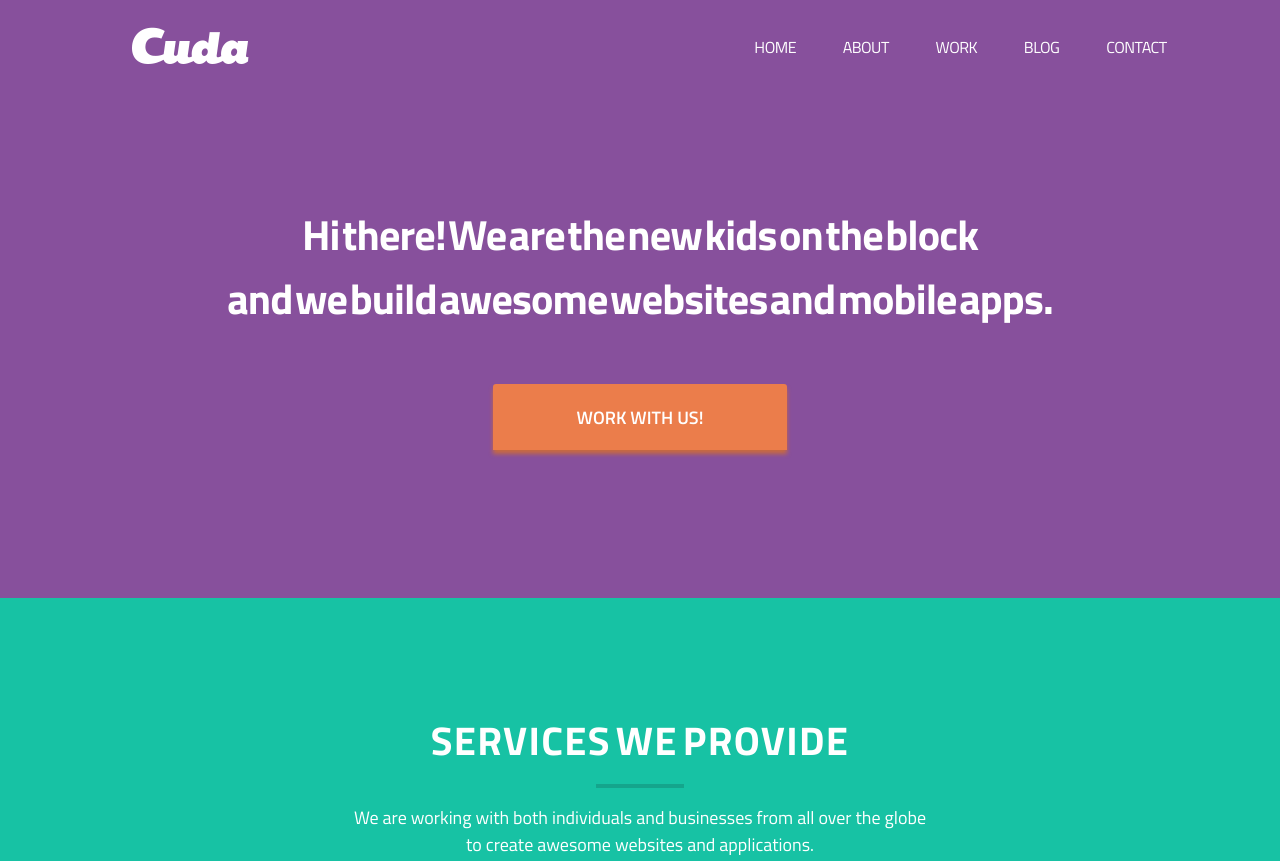
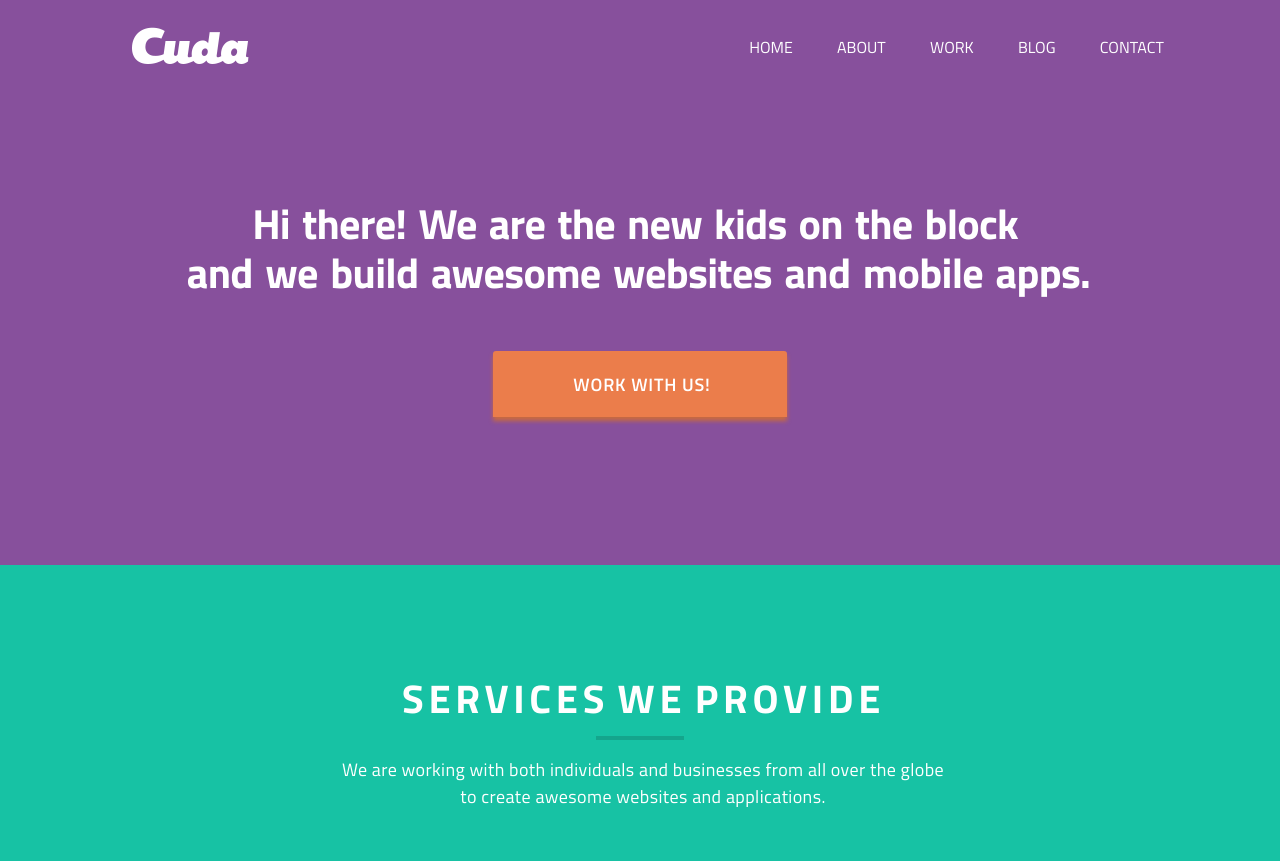
Before and after one commit to AlinaCherkasova/Cuda_master, a website: page src/views/index.html in a window 1280 px wide. Shown: the top 861 px of the page. Drawn offline with nearby package versions, Linux system fonts and the light colour scheme; files that its build step writes are made by us from their sources; files whose address does not match are found by name.

Commit message:
edition v.1.2

```diff
--- a/src/styles/base/_reset.less
+++ b/src/styles/base/_reset.less
@@ -60,3 +60,6 @@ svg:not(:root){
 main{
 	display: block;
 }
+p {
+	line-height: 1;
+}
--- a/src/styles/modules/Btn/Btn.less
+++ b/src/styles/modules/Btn/Btn.less
@@ -11,7 +11,7 @@
 	border-bottom-right-radius: 0;
 	border-bottom-left-radius: 0;
 	&-welcome{
-	    margin-top: 54px;
+	    margin-top: 58px;
 	}
 	&-wrap{
 		width: 100%;
@@ -22,6 +22,8 @@
 	    margin-left: 5px;
 	}
 	&--orange{
+		letter-spacing: 0.8px;
+		padding-left: 4px;
 		background: @color-btn-welcome;
 		box-shadow: 0 4px 4px @color-shadow-welcome;
 	}
--- a/src/styles/modules/Services/Services.less
+++ b/src/styles/modules/Services/Services.less
@@ -6,7 +6,7 @@
 	color: @color-text;
 	&-header {
 		text-align: center;
-		padding-top: 112px;
+		padding-top: 103px;
 		padding-bottom: 79px;
 		margin: @margin-center;
 	}
@@ -16,9 +16,10 @@
     	font-style: normal;
 		font-size: 40px;
 		text-transform: uppercase;
-		padding-bottom: 13px;
-		letter-spacing: 1.3px;
+		padding-bottom: 7px;
+		letter-spacing: 4.7px;
     	word-spacing: -5px;
+    	padding-left: 7px;
 	}
 	&-decorLine{
 		display: inline-block;
@@ -31,9 +32,10 @@
 	&-subText{
 		font-family: @font-base;
 		font-weight: normal;
-    	font-style: normal;
 		font-size: 18px;
 		line-height: 1.5;
+      	padding-left: 6px;
+    	letter-spacing: 0.4px;
 	}
 	&-content--wrap{
 		display: flex;
--- a/src/styles/modules/Welcome/Welcome.less
+++ b/src/styles/modules/Welcome/Welcome.less
@@ -22,16 +22,15 @@
 		font-size: 16px;
 		height: 40px;
 		width: 459px;
-    	letter-spacing: -0.5px;
+    	margin-right: 4px;
 	}
 	&-items{
 		font-family: @font-base;
-		font-weight: normal;
-    	font-style: normal;
+		font-weight: 500;
 		color: @color-text;
 		text-decoration: none;
 		text-transform: uppercase;
-		padding: 9px 15px;
+		padding: 4px 17px;
 		&:hover{
 			background: @color-bg-hover;
 			border-radius: 5px;
@@ -49,9 +48,16 @@
 		font-size: 42.16px;
 		font-family: @font-base;
 		font-weight: bold;
-    	font-style: normal;
-		letter-spacing: -0.9px;
-    	word-spacing: -5.9px;
+    	letter-spacing: -0.8px;
+    	word-spacing: 3.6px;
+    	margin-right: 10px;
     	font-weight: bold;
+    	&:nth-child(2){
+    		padding-top: 7px;
+    		letter-spacing: -0.7px;
+    		word-spacing: 3.9px;
+    		padding-top: 7px;
+    		margin-left: 7px;
+    	}
 	}
 }
```
Also changed, not shown: dist/css/style.css.
